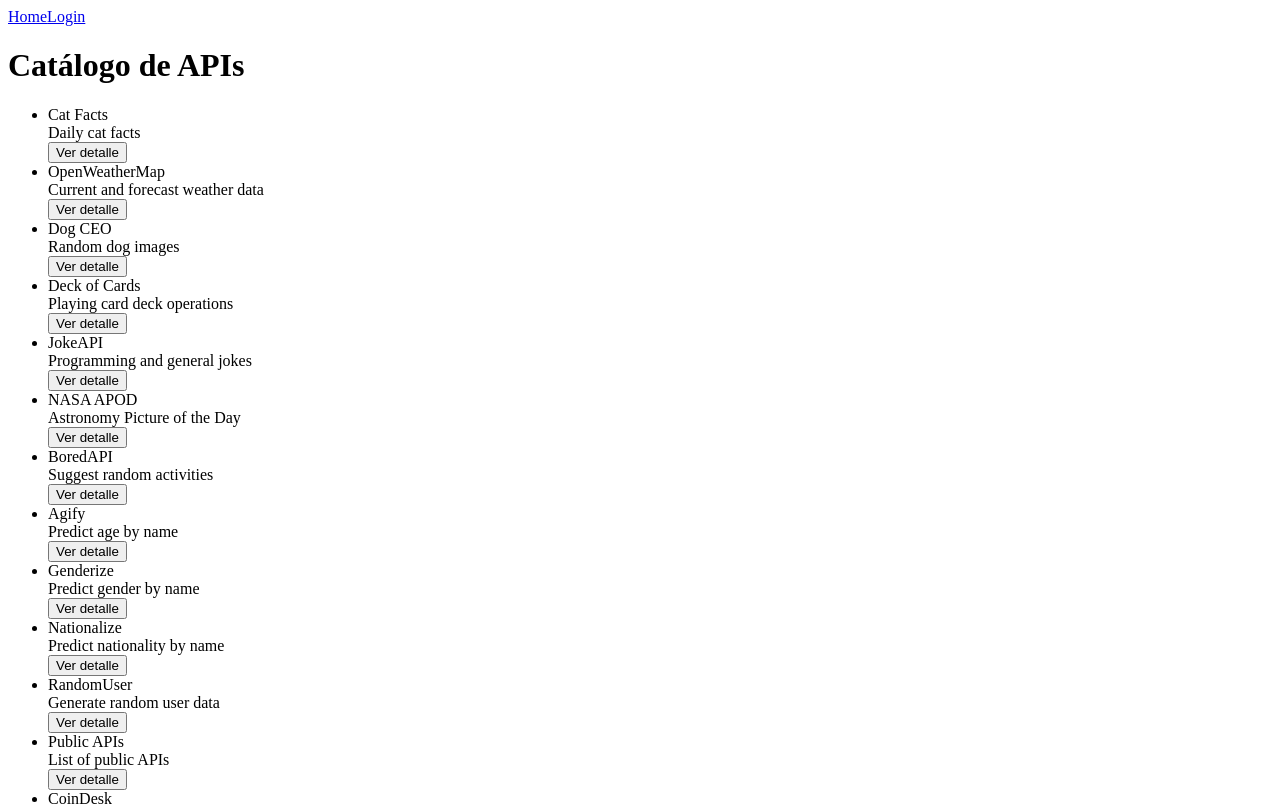
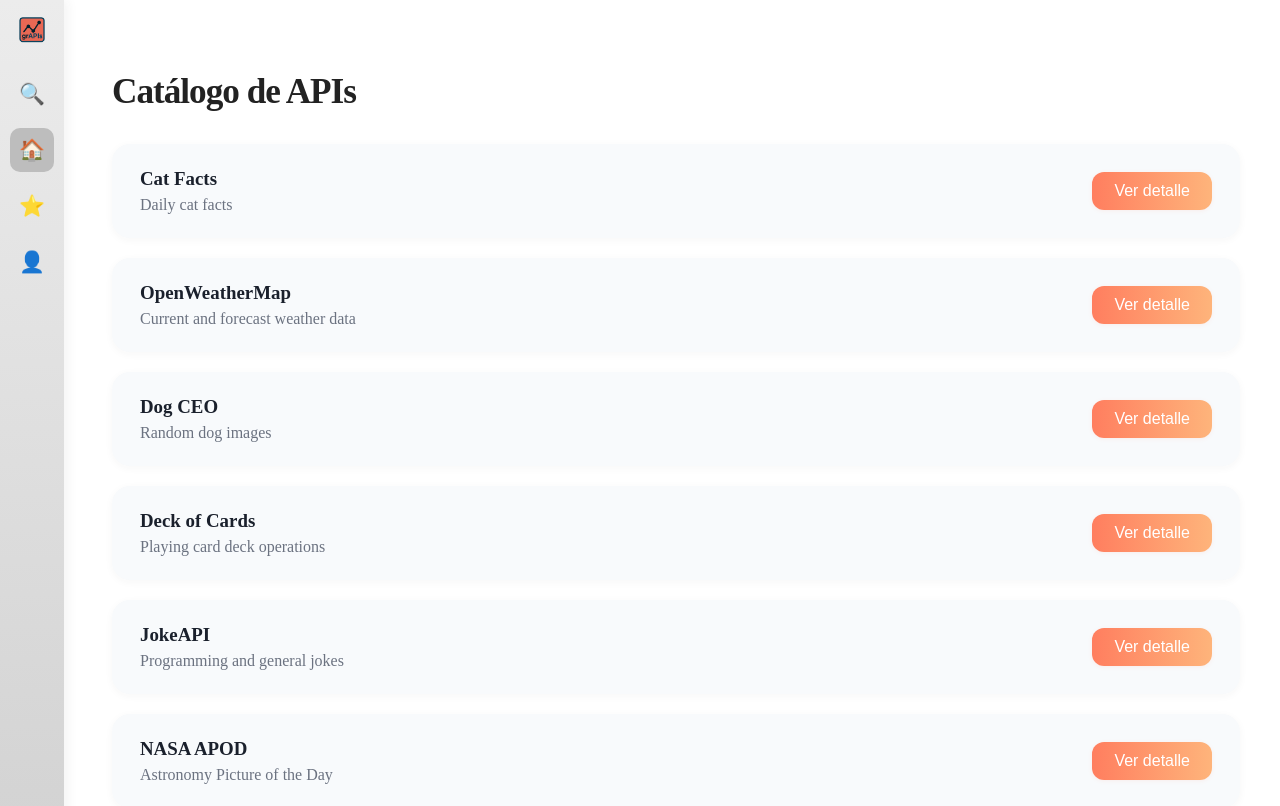
Before and after one commit to patriciobaez/PNT2, a Vue app: page / in a window 1280 px wide. Shown: the top 806 px of the page. Built offline with nearby package versions, Linux system fonts and the light colour scheme.

Commit message:
Comienzo del navbar

```diff
--- a/src/App.vue
+++ b/src/App.vue
@@ -1,7 +1,18 @@
 <template>
-  <nav>
-    <RouterLink to="/">Home</RouterLink>
-    <RouterLink to="/login">Login</RouterLink>
-  </nav>
-  <RouterView />
+  <Navbar />
+  <div class="main-content">
+    <RouterView />
+  </div>
 </template>
+
+<script setup>
+  import Navbar from './components/Navbar.vue'
+</script>
+
+<style scoped>
+  .main-content {
+    margin-left: 72px; /* igual al ancho de la navbar */
+    min-height: 100vh;
+    background: #f5f6fa;
+  }
+</style>
--- /dev/null
+++ b/src/components/Navbar.vue
@@ -0,0 +1,103 @@
+<template>
+  <nav class="navbar">
+    <div class="navbar-logo">
+      <img src="../assets/logo.png" alt="Logo" class="logo-img" />
+    </div>
+    <ul class="navbar-list">
+      <li>
+        <button class="navbar-btn" title="Buscar">
+          <span class="icon">🔍</span>
+        </button>
+      </li>
+      <li>
+        <RouterLink to="/" class="navbar-btn" title="Inicio">
+          <span class="icon">🏠</span>
+        </RouterLink>
+      </li>
+      <li>
+        <button class="navbar-btn" title="Favoritos">
+          <span class="icon">⭐</span>
+        </button>
+      </li>
+      <li>
+        <RouterLink to="/login" class="navbar-btn" title="Login">
+          <span class="icon">👤</span>
+        </RouterLink>
+      </li>
+    </ul>
+  </nav>
+</template>
+
+<script setup>
+import { RouterLink } from 'vue-router'
+</script>
+
+<style scoped>
+.navbar {
+  position: fixed;
+  left: 0;
+  top: 0;
+  width: 64px;
+  height: 100vh;
+  background: linear-gradient(180deg, #ececec 0%, #d3d3d3 100%);
+  display: flex;
+  flex-direction: column;
+  align-items: center;
+  padding: 12px 0;
+  box-shadow: 2px 0 12px 0 rgba(60,60,60,0.07);
+  z-index: 100;
+}
+
+.navbar-logo {
+  margin-bottom: 24px;
+  display: flex;
+  justify-content: center;
+  align-items: center;
+  width: 100%;
+}
+
+.logo-img {
+  width: 36px;
+  height: 36px;
+  object-fit: contain;
+  display: block;
+}
+
+.navbar-list {
+  list-style: none;
+  padding: 0;
+  margin: 0;
+  display: flex;
+  flex-direction: column;
+  gap: 12px;
+  width: 100%;
+  align-items: center;
+}
+
+.navbar-btn {
+  background: none;
+  border: none;
+  outline: none;
+  cursor: pointer;
+  width: 44px;
+  height: 44px;
+  border-radius: 10px;
+  display: flex;
+  align-items: center;
+  justify-content: center;
+  transition: background 0.18s;
+  font-size: 1.3rem;
+  color: #444;
+  text-decoration: none;
+}
+
+.navbar-btn:hover,
+.router-link-exact-active {
+  background: #bdbdbd;
+  color: #222;
+}
+
+.icon {
+  font-size: 1.3rem;
+}
+</style>
--- a/src/views/Home.vue
+++ b/src/views/Home.vue
@@ -1,15 +1,15 @@
 <template>
-  <div>
-    <h1>Catálogo de APIs</h1>
-    <div v-if="loading">Cargando APIs…</div>
+  <div class="home-container">
+    <h1 class="title">Catálogo de APIs</h1>
+    <div v-if="loading" class="loading">Cargando APIs…</div>
     <div v-else>
-      <ul>
-        <li v-for="api in apis" :key="api.ID">
-          <div>
-            <div>{{ api.API }}</div>
-            <div>{{ api.Description }}</div>
+      <ul class="api-list">
+        <li v-for="api in apis" :key="api.ID" class="api-card">
+          <div class="api-info">
+            <div class="api-name">{{ api.API }}</div>
+            <div class="api-desc">{{ api.Description }}</div>
           </div>
-          <button @click="goToDetail(api.ID)">
+          <button class="detail-btn" @click="goToDetail(api.ID)">
             Ver detalle
           </button>
         </li>
@@ -36,3 +36,77 @@
   router.push(`/apis/${apiID}`)
 }
 </script>
+
+<style scoped>
+.home-container {
+  background: #fff;
+  padding: 40px 32px 32px 32px;
+  min-height: 100vh;
+  box-sizing: border-box;
+}
+.title {
+  font-size: 2.2rem;
+  font-weight: 700;
+  color: #222;
+  margin-bottom: 32px;
+  letter-spacing: -1px;
+}
+.loading {
+  font-size: 1.1rem;
+  color: #888;
+  padding: 32px 0;
+  text-align: center;
+}
+.api-list {
+  list-style: none;
+  padding: 0;
+  margin: 0;
+  display: flex;
+  flex-direction: column;
+  gap: 20px;
+}
+.api-card {
+  background: #f8fafc;
+  border-radius: 18px;
+  box-shadow: 0 2px 8px 0 rgba(60, 60, 60, 0.04);
+  padding: 24px 28px;
+  display: flex;
+  align-items: center;
+  justify-content: space-between;
+  transition: box-shadow 0.18s;
+}
+.api-card:hover {
+  box-shadow: 0 4px 16px 0 rgba(60, 60, 60, 0.10);
+}
+.api-info {
+  display: flex;
+  flex-direction: column;
+  gap: 6px;
+}
+.api-name {
+  font-size: 1.18rem;
+  font-weight: 600;
+  color: #1a202c;
+}
+.api-desc {
+  font-size: 1rem;
+  color: #6b7280;
+  max-width: 480px;
+}
+.detail-btn {
+  background: linear-gradient(90deg, #ff7e5f 0%, #feb47b 100%);
+  color: #fff;
+  border: none;
+  border-radius: 12px;
+  padding: 10px 22px;
+  font-size: 1rem;
+  font-weight: 500;
+  cursor: pointer;
+  box-shadow: 0 1px 4px 0 rgba(255, 126, 95, 0.10);
+  transition: background 0.18s, box-shadow 0.18s;
+}
+.detail-btn:hover {
+  background: linear-gradient(90deg, #feb47b 0%, #ff7e5f 100%);
+  box-shadow: 0 2px 8px 0 rgba(255, 126, 95, 0.18);
+}
+</style>
```
Also changed, not shown: src/assets/logo.png (added). Lines whose indentation alone changed are shown as unchanged.
